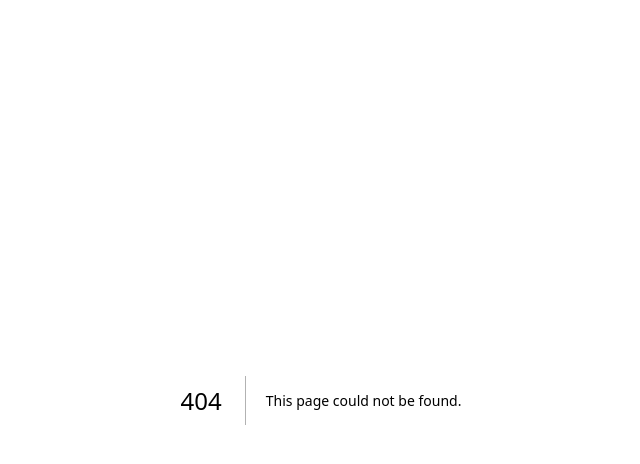
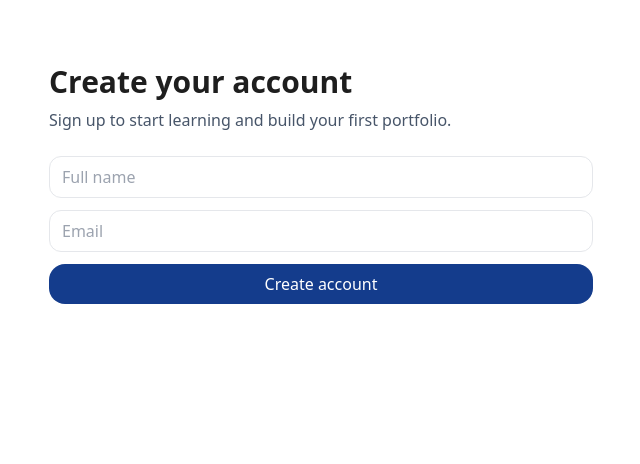
Before and after one commit to JDreamz-G/elevated-finance, a Next.js app: page /signup in a window 1280 px wide. Before the commit this address had no page. Shown: the top 464 px of the page, without its empty margins (319-959 px from the left). Built offline with nearby package versions, Linux system fonts and the light colour scheme.

Commit message:
Add signup page

```diff
--- /dev/null
+++ b/src/app/signup/page.tsx
@@ -0,0 +1,13 @@
+export default function Page() {
+  return (
+    <main className="mx-auto max-w-xl px-4 py-16">
+      <h1 className="text-3xl font-bold">Create your account</h1>
+      <p className="mt-2 text-slate-600">Sign up to start learning and build your first portfolio.</p>
+      <form className="mt-6 grid gap-3">
+        <input className="border rounded-xl px-3 py-2" placeholder="Full name" />
+        <input className="border rounded-xl px-3 py-2" placeholder="Email" />
+        <button className="px-4 py-2 rounded-2xl bg-[#143C8C] text-white">Create account</button>
+      </form>
+    </main>
+  );
+}
```
